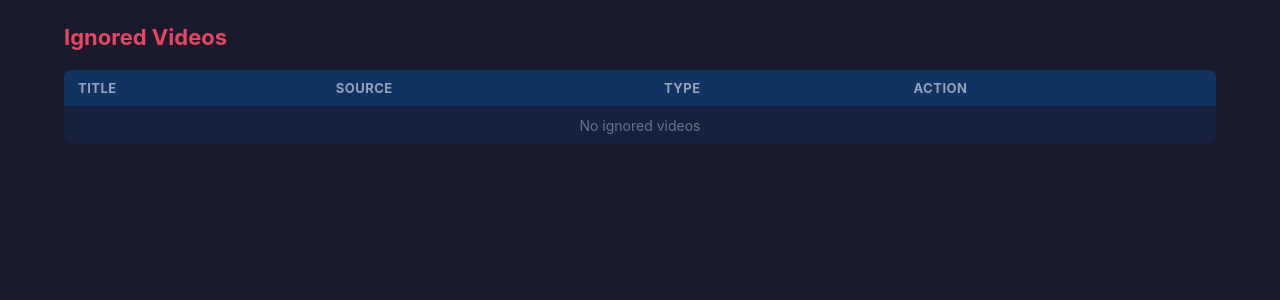
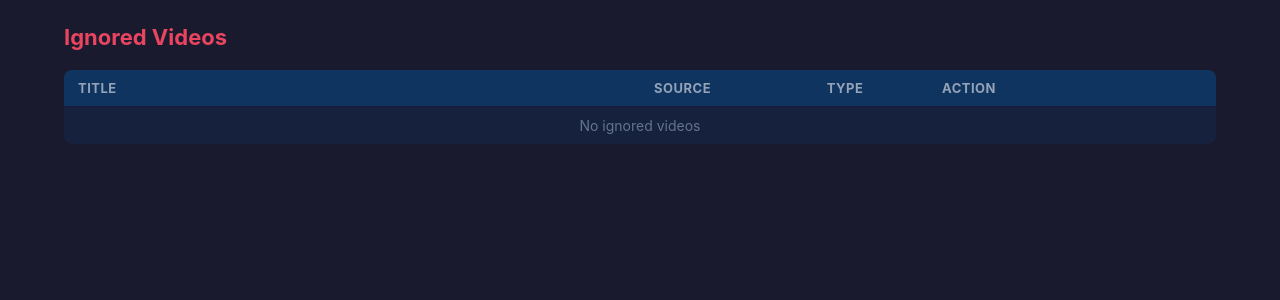
Before and after one commit to volkovskiyda/telegram-dasovbot, a Python web app: template dasovbot/dashboard/templates/ignored.html in a window 1280 px wide. Shown: the part 57-357 px from the top of the page. Run offline with Jinja, Linux system fonts and the light colour scheme; the template is opened without the code that fills it, so the values that code supplies are empty.

Commit message:
fix: improve table layout and text overflow handling on ignored.html page

```diff
--- a/dasovbot/dashboard/templates/ignored.html
+++ b/dasovbot/dashboard/templates/ignored.html
@@ -6,7 +6,13 @@
 {% block content %}
 <h1>Ignored Videos</h1>
 
-<table>
+<table style="table-layout: fixed;">
+    <colgroup>
+        <col style="width: 50%;">
+        <col style="width: 15%;">
+        <col style="width: 10%;">
+        <col style="width: 25%;">
+    </colgroup>
     <thead>
         <tr>
             <th>Title</th>
@@ -18,7 +24,7 @@
     <tbody>
         {% for item in items %}
         <tr>
-            <td><a href="{{ item.url }}" target="_blank" rel="noopener">{{ item.title[:60] }}{% if item.title|length > 60 %}...{% endif %}</a></td>
+            <td style="overflow: hidden; text-overflow: ellipsis; white-space: nowrap;"><a href="{{ item.url }}" target="_blank" rel="noopener">{{ item.title[:60] }}{% if item.title|length > 60 %}...{% endif %}</a></td>
             <td>
                 {% if item.source %}
                 <span class="badge badge-{{ item.source }}">{{ item.source }}</span>
```
